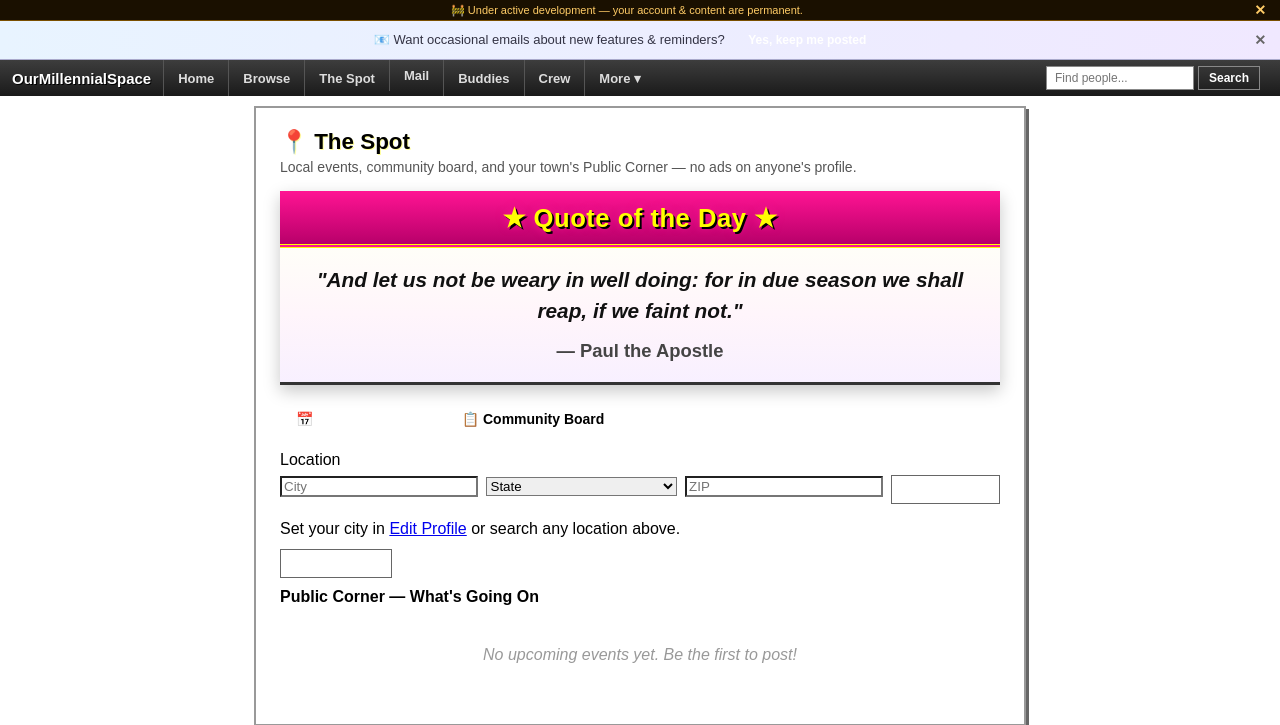
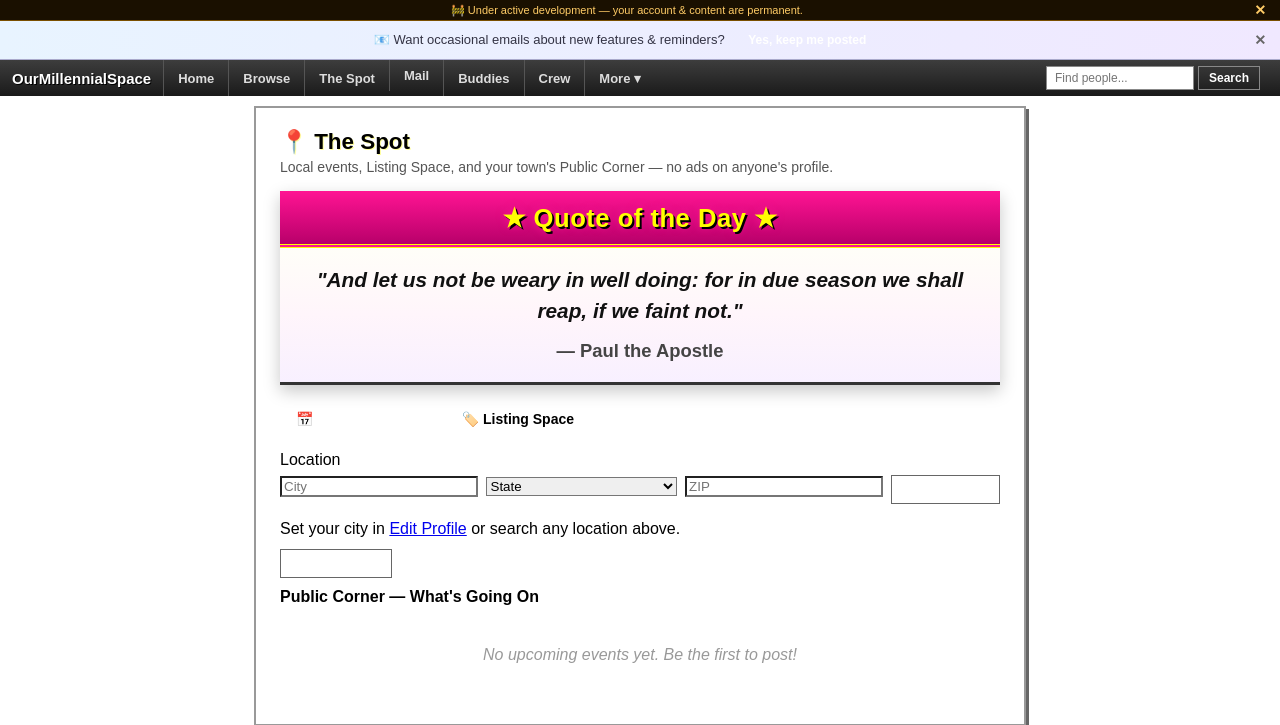
Before and after one commit to brickface082/millennial-space, a Flask app: page /spot in a window 1280 px wide. Shown: the top 725 px of the page. Run offline with Flask 3, Linux system fonts and the light colour scheme; the visitor is signed in with stand-in values (Sample User, id 1); data comes from the database, SQL or seed files in the repository; data that the repository does not hold is empty; some libraries are stand-ins or nearby versions.

Commit message:
Rename listings tab to Listing Space

```diff
--- a/app.py
+++ b/app.py
@@ -369,7 +369,7 @@ class MontageSlide(db.Model):
 
 
 class SpotListing(db.Model):
-    """Community Board listing — some commercial categories carry a posting fee."""
+    """Listing Space post — some commercial categories carry a posting fee."""
     __tablename__ = "spot_listing"
     id = db.Column(db.Integer, primary_key=True)
     user_id = db.Column(db.Integer, db.ForeignKey("user.id"), nullable=False)
@@ -465,7 +465,7 @@ PROFILE_PREVIEW_COUNT = 3
 LISTING_LIFESPAN_DAYS = 30
 EVENT_LIFESPAN_DAYS = 60
 EVENT_PROMOTE_FEE_CENTS = 500
-SPOT_BOARD_LABEL = "Community Board"
+SPOT_BOARD_LABEL = "Listing Space"
 
 MARKETPLACE_CATEGORIES = {
     "for_sale": {"label": "For Sale — By Owner", "fee_cents": 0},
--- a/static/style.css
+++ b/static/style.css
@@ -1979,6 +1979,8 @@ body.dark-mode .entry-card {
 .spot-cat-filter a.active { background: var(--accent, #2b5797); color: #fff; border-color: var(--accent, #2b5797); }
 .spot-empty { color: #999; font-style: italic; padding: 24px 0; text-align: center; }
 .spot-fee-box { background: #f8f8f8; border: 1px dashed #aaa; padding: 12px; margin: 12px 0; }
+.spot-listing-sub { font-size: 13px; color: #555; margin: 0 0 8px; font-style: italic; }
+body.dark-mode .spot-listing-sub { color: #bbb; }
 .spot-fee-note { font-size: 12px; }
 .spot-terms-box { max-width: 720px; }
 .spot-terms-intro { font-size: 14px; color: #444; margin-bottom: 16px; line-height: 1.5; }
--- a/templates/help.html
+++ b/templates/help.html
@@ -84,7 +84,7 @@
 
     {{ section("📍 The Spot", [
         ("Events Near Me", "The Spot → Events tab. Post local happenings; filter by city and state."),
-        ("Community Board", "The Spot → Community Board tab. Post for-sale items, housing, jobs, gigs, and services in your area."),
+        ("Listing Space", "The Spot → Listing Space tab. Post for sale, wanted, housing, jobs, gigs, services, and more in your area."),
         ("Posting fees", "Some commercial categories have a fee. See The Spot → Posting fees & terms for rates and rules."),
         ("Set your location", "Edit Profile → city, state, ZIP — used for Events Near Me and local listings.")
     ]) }}
--- a/templates/spot.html
+++ b/templates/spot.html
@@ -5,7 +5,7 @@
 {% block content %}
 <div class="retro-box spot-box">
     <h1 class="retro-title">📍 The Spot</h1>
-    <p class="spot-tagline">Local events, {{ spot_board_label|lower }}, and your town's Public Corner — no ads on anyone's profile.</p>
+    <p class="spot-tagline">Local events, {{ spot_board_label }}, and your town's Public Corner — no ads on anyone's profile.</p>
 
     {% if qotd %}
     <section class="ms-daily-inspiration ms-daily-inspiration--compact" aria-labelledby="spot-daily-heading">
@@ -23,7 +23,7 @@
         <a href="{{ url_for('spot_index', tab='events', city=city, state=state, zip_code=zip_code) }}"
            class="spot-tab {% if tab == 'events' %}active{% endif %}">📅 Events Near Me</a>
         <a href="{{ url_for('spot_index', tab='marketplace', city=city, state=state, zip_code=zip_code, category=category) }}"
-           class="spot-tab {% if tab == 'marketplace' %}active{% endif %}">📋 {{ spot_board_label }}</a>
+           class="spot-tab {% if tab == 'marketplace' %}active{% endif %}">🏷️ {{ spot_board_label }}</a>
     </div>
 
     <form class="spot-location-form" method="GET" action="{{ url_for('spot_index') }}">
@@ -102,6 +102,7 @@
         — casual listings are free; some commercial categories have a fee.
         {% if not payments_live %}<em> Beta: fees waived at launch.</em>{% endif %}
     </p>
+    <p class="spot-listing-sub">For sale, wanted, housing, jobs, gigs, services — and more, all local.</p>
     <h2 class="spot-section-title">{{ spot_board_label }}</h2>
     {% if listings %}
     <ul class="spot-list">
--- a/templates/spot_terms.html
+++ b/templates/spot_terms.html
@@ -8,7 +8,7 @@
     <p class="section-note"><a href="{{ url_for('spot_index') }}">← Back to The Spot</a></p>
 
     <p class="spot-terms-intro">
-        The Spot is our local board for community events and {{ spot_board_label|lower }} posts.
+        The Spot is our local hub for community events and {{ spot_board_label }} posts.
         Profiles stay ad-free — listings and events live here only.
     </p>
 
```
Also changed, not shown: tests/test_features.py (+1 -1 lines).
